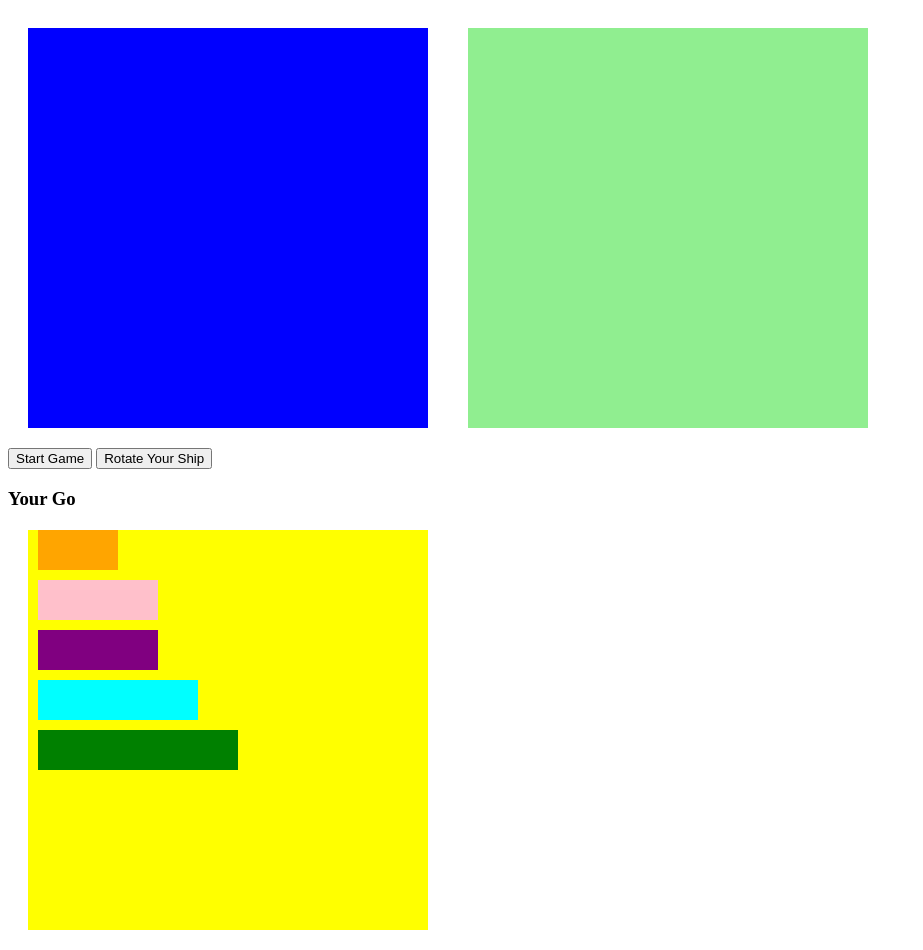
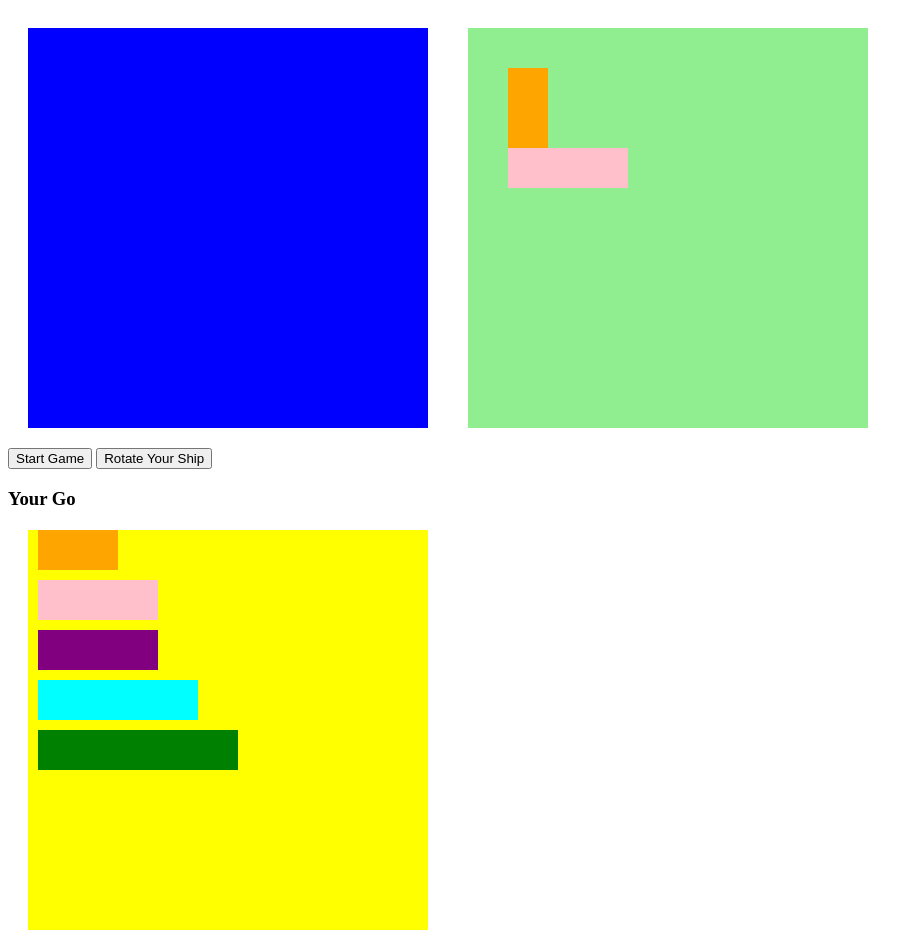
Before and after one commit to erikweibust/battleship, a plain HTML site: page index.html in a window 1280 px wide. Shown: the whole page, without its empty margins (0-923 px from the left). Drawn offline with Linux system fonts and the light colour scheme.

Commit message:
added randomly placing ships on board

```diff
--- a/app.js
+++ b/app.js
@@ -10,4 +10,110 @@ document.addEventListener('DOMContentLoaded', () => {
    const battleship = document.querySelector('.battleship-container');
    const carrier = document.querySelector('.carrier-container');
 
+   const startButton = document.querySelector("#start");
+   const rotateButton = document.querySelector("#rotate");
+   const turnDisply = document.querySelector("#whose-go");
+   const infoDisplay = document.querySelector("#info");
+
+   const userSquares = [];
+   const computerSquares = [];
+
+   const width = 10;
+
+   // create board
+   function createBoard(grid, squares) {
+      for (let i = 0; i < width * width; i++) {
+         const square = document.createElement('div');
+         square.dataset.id = i;
+         grid.appendChild(square);
+         squares.push(square);
+      }
+   }
+
+   createBoard(userGrid, userSquares);
+   createBoard(computerGrid, computerSquares);
+
+   // ships
+   const shipArray = [
+      {
+         name: 'destroyer',
+         directions: [
+            [0, 1], // horizontal in row 1, col 1 and 2
+            [0, width] // vertical in col 1, row 1 and row 2
+         ]
+      },
+      {
+         name: 'submarine',
+         directions: [
+            [0, 1, 2],
+            [0, width, width*2]
+         ]
+      },
+      {
+         name: 'cruiser',
+         directions: [
+            [0, 1, 2],
+            [0, width, width*2]
+         ]
+      },
+      {
+         name: 'battleship',
+         directions: [
+            [0, 1, 2, 3],
+            [0, width, width*2, width*3]
+         ]
+      },
+      {
+         name: 'carrier',
+         directions: [
+            [0, 1, 2, 3, 4],
+            [0, width, width*2, width*3, width*4]
+         ]
+      }
+   ]
+
+   // draw the computers ships in random locations
+   function generate( ship ) {
+      // 1. if you call Math.random and multiply it by a number, it returns a number in that range... I think Anna means you get a number between zero and the number you multiply by
+      // 2. then we wrap in Math.floor so we don't get any outliers.... I think Anna meant so we don't get any decimal numbers... she also mentioned we "round down"
+      // TODO go read about Math.random and Math.floor
+      // Since ship.directions.length is 2; i think we can only get a 0 or 1 with this formula; like flipping a coin???
+      let randomDirection = Math.floor( Math.random() * ship.directions.length );
+
+      // now that we can randomly pick a horizontal or vertical direction we can
+      // assign our ships
+      // this selects is our ship going horizontal or vertical
+      let current = ship.directions[randomDirection];
+
+      // i have no idea what we're doing here;
+      // clearly if direction == horizontal we set direction = 1
+      // and if dir == vertical positioning we set direction = 10
+      if (randomDirection === 0) direction = 1;
+      if (randomDirection === 1) direction = 10;
+
+      // this will select where we start the random placement of our ship on the board
+      // more specifically, this formula respects the bottom of the board and makes sure
+      // we don't start a ship to far down the board that it would wrap off the board
+      let randomStart = Math.floor( Math.random() * computerSquares.length -
+            (ship.directions[0].length * direction));
+
+      // we also need to make sure the square is not taken, and won't make the ship go
+      // off the left or right of the board
+      const isTaken = current.some(index =>
+            computerSquares[randomStart + index].classList.contains("taken"));
+
+      const isAtRightEdge = current.some(index =>
+            (randomStart + index) % width === width -1);
+
+      const isAtLeftEdge = current.some(index =>
+            (randomStart + index) % width === 0);
+
+      if (!isTaken && !isAtRightEdge && !isAtLeftEdge) current.forEach(index =>
+            computerSquares[randomStart + index].classList.add('taken', ship.name))
+      else generate(ship)
+   }
+
+   generate(shipArray[0]);
+   generate(shipArray[1]);
+
 });
--- a/style.css
+++ b/style.css
@@ -79,3 +79,11 @@
    width: 40px;
    height: 40px;
 }
+
+.destroyer {
+   background-color: orange;
+}
+
+.submarine {
+   background-color: pink;
+}
```
